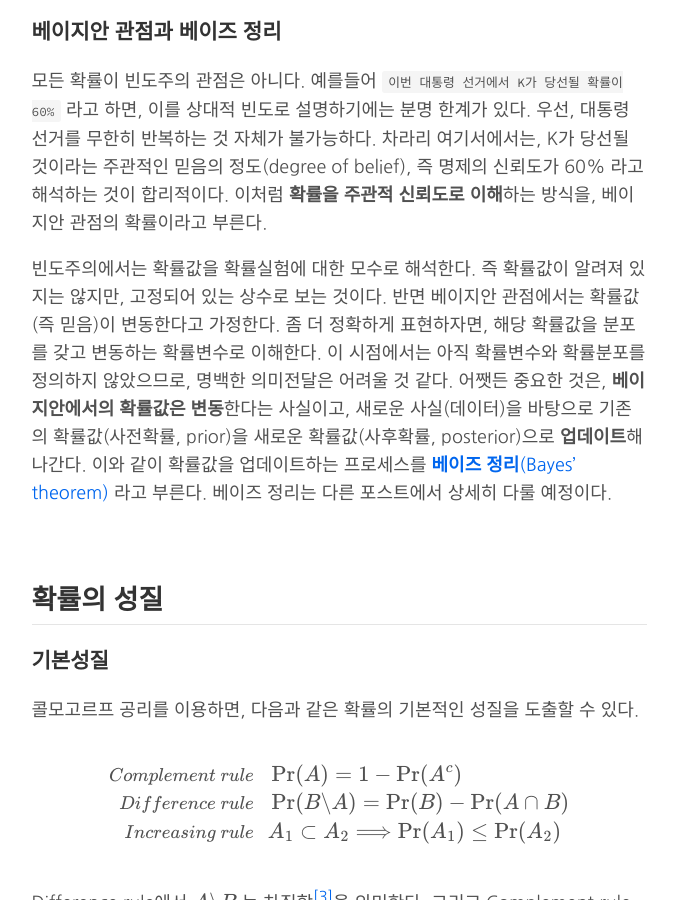
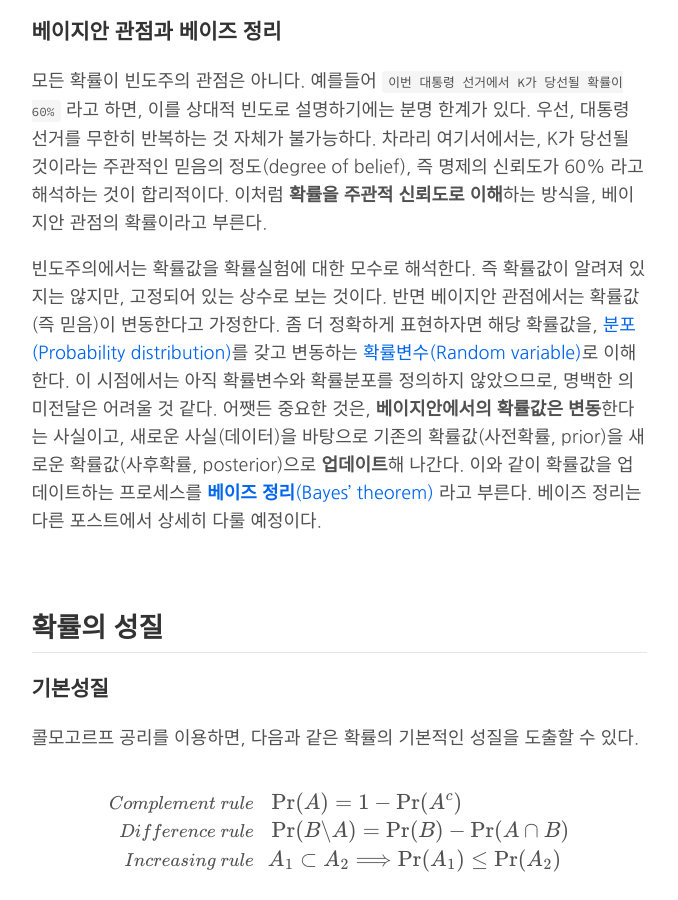
Before and after one commit to gem763/gem763.github.io, a Jekyll site: the page built from 확률의-이해.md, in a window 1280 px wide and 900 px high, scrolled down 6850 px. Shown: the whole window, without its empty margins (301-979 px from the left). Built offline with Jekyll 4.4.1, drawn with Linux system fonts in a browser that asks for light colours; formulas are drawn with MathJax 3; comment, search, counter and statistics services are not loaded.

Commit message:
확률의-이해.md updated from https://stackedit.io/

```diff
--- a/확률의-이해.md
+++ b/확률의-이해.md
@@ -196,7 +196,7 @@ P_n(A) \rightarrow {\Pr}^*(A) ~~\text{as}~~ n \rightarrow \infty
 ### 베이지안 관점과 베이즈 정리
 모든 확률이 빈도주의 관점은 아니다. 예를들어 `이번 대통령 선거에서 K가 당선될 확률이 60%` 라고 하면, 이를 상대적 빈도로 설명하기에는 분명 한계가 있다. 우선, 대통령 선거를 무한히 반복하는 것 자체가 불가능하다. 차라리 여기서에서는, K가 당선될 것이라는 주관적인 믿음의 정도(degree of belief), 즉 명제의 신뢰도가 60% 라고 해석하는 것이 합리적이다. 이처럼 **확률을 주관적 신뢰도로 이해**하는 방식을, 베이지안 관점의 확률이라고 부른다.
 
-빈도주의에서는 확률값을 확률실험에 대한 모수로 해석한다. 즉 확률값이 알려져 있지는 않지만, 고정되어 있는 상수로 보는 것이다. 반면 베이지안 관점에서는 확률값(즉 믿음)이 변동한다고 가정한다. 좀 더 정확하게 표현하자면, 해당 확률값을 분포를 갖고 변동하는 확률변수로 이해한다. 이 시점에서는 아직 확률변수와 확률분포를 정의하지 않았으므로, 명백한 의미전달은 어려울 것 같다. 어쨋든 중요한 것은, **베이지안에서의 확률값은 변동**한다는 사실이고, 새로운 사실(데이터)을 바탕으로 기존의 확률값(사전확률, prior)을 새로운 확률값(사후확률, posterior)으로 **업데이트**해 나간다. 이와 같이 확률값을 업데이트하는 프로세스를 [**베이즈 정리**(Bayes' theorem)](https://en.wikipedia.org/wiki/Bayes%27_theorem) 라고 부른다. 베이즈 정리는 다른 포스트에서 상세히 다룰 예정이다.
+빈도주의에서는 확률값을 확률실험에 대한 모수로 해석한다. 즉 확률값이 알려져 있지는 않지만, 고정되어 있는 상수로 보는 것이다. 반면 베이지안 관점에서는 확률값(즉 믿음)이 변동한다고 가정한다. 좀 더 정확하게 표현하자면 해당 확률값을, [분포(Probability distribution)](https://en.wikipedia.org/wiki/Probability_distribution)를 갖고 변동하는 [확률변수(Random variable)](https://en.wikipedia.org/wiki/Random_variable)로 이해한다. 이 시점에서는 아직 확률변수와 확률분포를 정의하지 않았으므로, 명백한 의미전달은 어려울 것 같다. 어쨋든 중요한 것은, **베이지안에서의 확률값은 변동**한다는 사실이고, 새로운 사실(데이터)을 바탕으로 기존의 확률값(사전확률, prior)을 새로운 확률값(사후확률, posterior)으로 **업데이트**해 나간다. 이와 같이 확률값을 업데이트하는 프로세스를 [**베이즈 정리**(Bayes' theorem)](https://en.wikipedia.org/wiki/Bayes%27_theorem) 라고 부른다. 베이즈 정리는 다른 포스트에서 상세히 다룰 예정이다.
 
 
 <br/>
```
